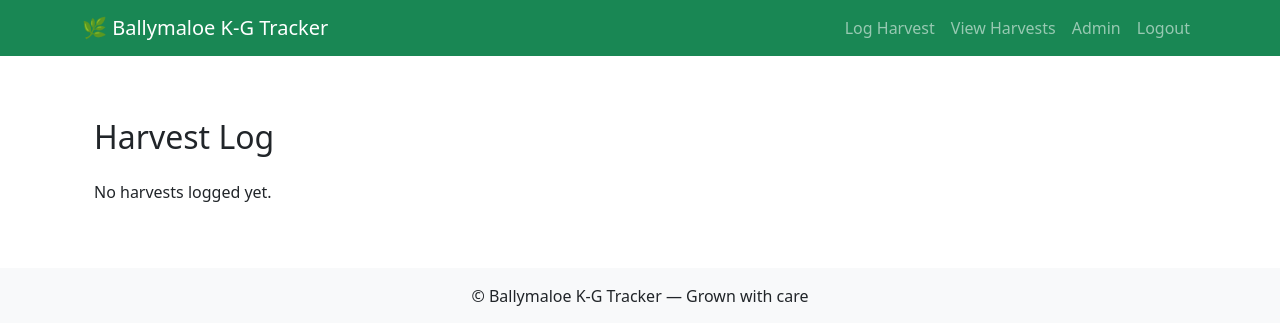
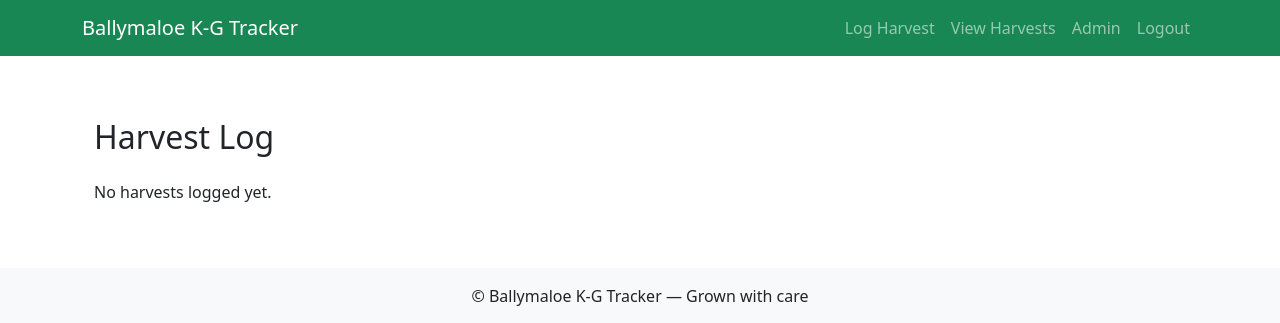
Before and after one commit to DonaghC24/ballymaloe-produce-tracker, a Flask app: page /harvests in a window 1280 px wide. Shown: the top 323 px of the page. Run offline with Flask 3, Linux system fonts and the light colour scheme; the visitor is signed in with stand-in values (Sample User, id 1); data that the repository does not hold is empty.

Commit message:
FYP Iteration 1

```diff
--- a/templates/base.html
+++ b/templates/base.html
@@ -18,7 +18,7 @@
     <!-- navbar -->
     <nav class="navbar navbar-expand-lg navbar-dark bg-success fixed-top">
       <div class="container">
-        <a class="navbar-brand" href="{{ url_for('index') }}">🌿 Ballymaloe K-G Tracker</a>
+        <a class="navbar-brand" href="{{ url_for('index') }}"> Ballymaloe K-G Tracker</a>
         <button class="navbar-toggler" type="button" data-bs-toggle="collapse" data-bs-target="#navbarNav">
           <span class="navbar-toggler-icon"></span>
         </button>
```
